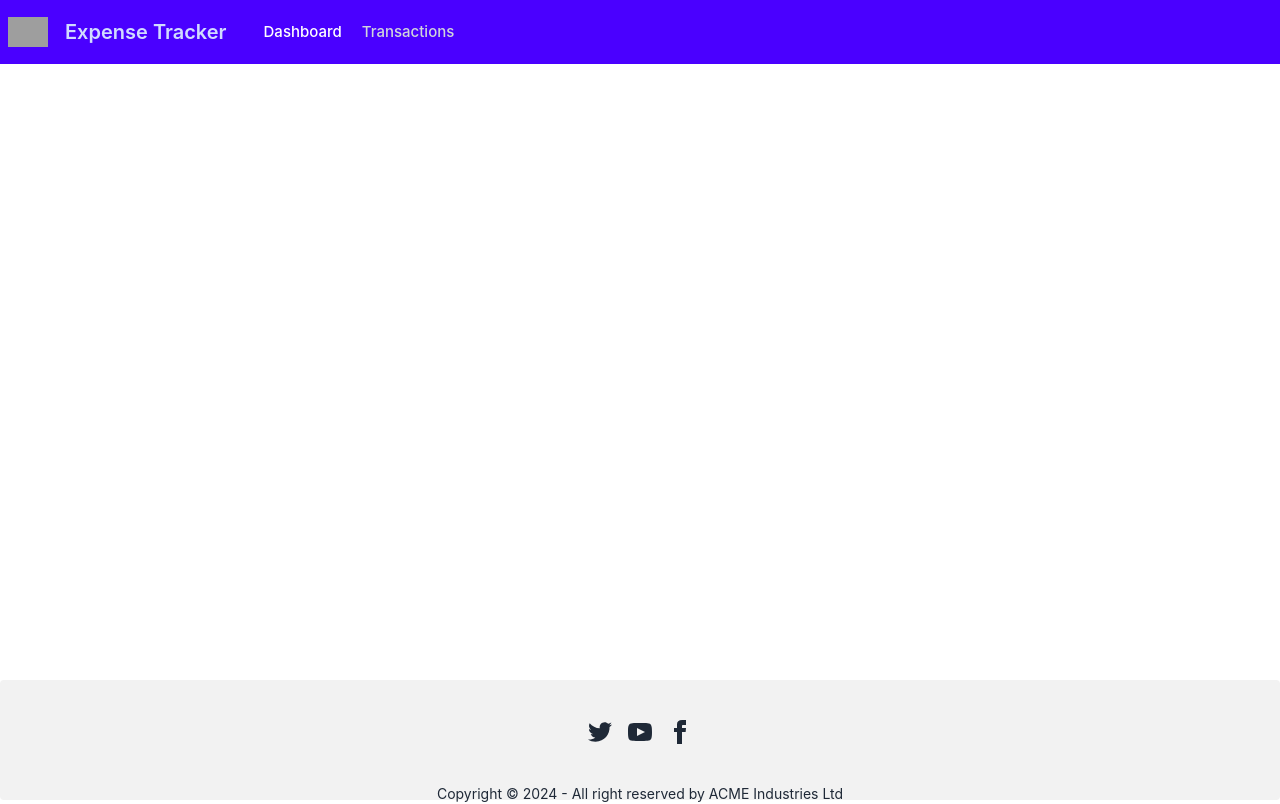
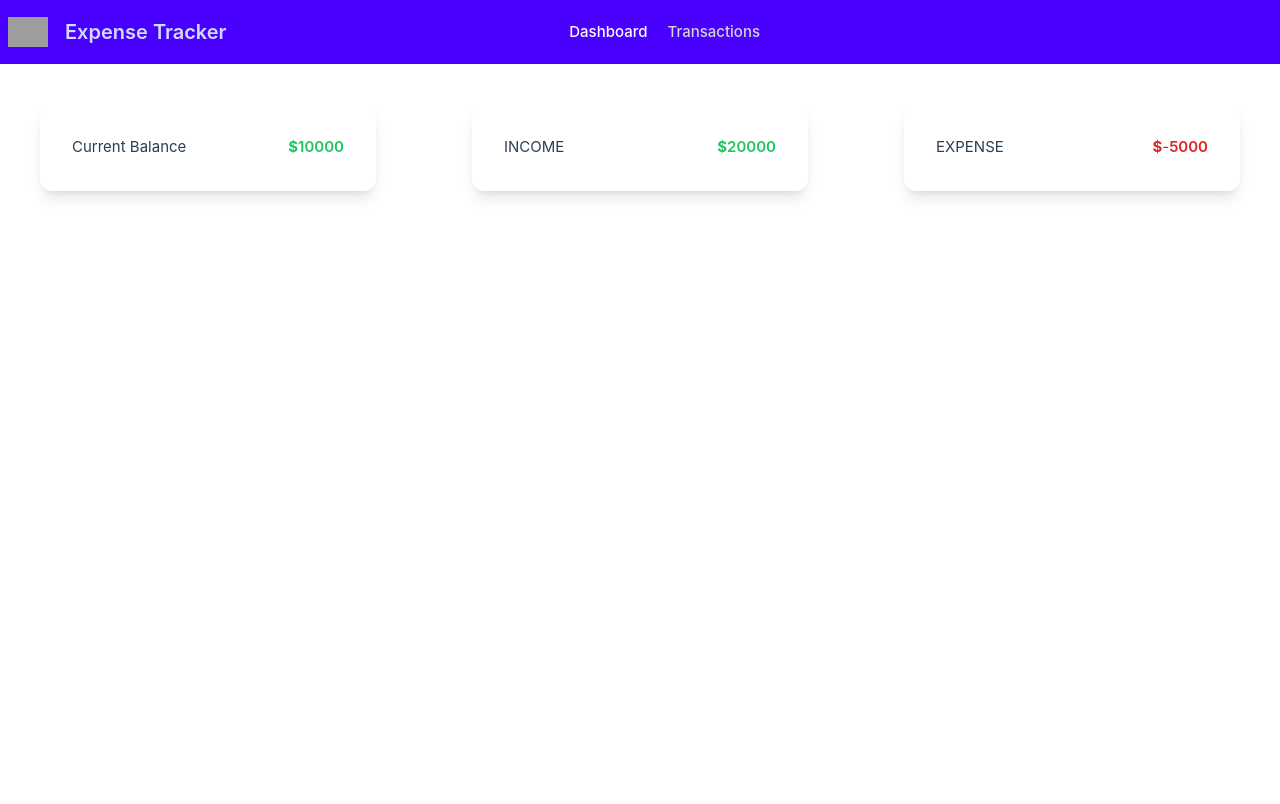
Before and after one commit to Yohannes-F21/vue-expense-tracker, a Vue app: page /dashboard in a window 1280 px wide. Built offline with nearby package versions, Linux system fonts and the light colour scheme; grey boxes are pictures that could not be loaded.

Commit message:
dashboard-page-started

```diff
--- a/src/App.vue
+++ b/src/App.vue
@@ -5,7 +5,7 @@ import Footer from "./components/Footer.vue";
 </script>
 
 <template>
-  <div class="flex flex-col h-screen justify-between">
+  <div class="">
     <!-- <<header>
       <img alt="Vue logo" class="logo" src="@/assets/logo.svg" width="125" height="125" />
 
@@ -22,7 +22,7 @@ import Footer from "./components/Footer.vue";
     <main>
       <RouterView />
     </main>
-    <Footer></Footer>
+    <!-- <Footer></Footer> -->
   </div>
 </template>
 
--- a/src/components/Footer.vue
+++ b/src/components/Footer.vue
@@ -10,7 +10,7 @@
             width="24"
             height="24"
             viewBox="0 0 24 24"
-            class="fill-current"
+            class="fill-current hover:text-[#2596be]"
           >
             <path
               d="M24 4.557c-.883.392-1.832.656-2.828.775 1.017-.609 1.798-1.574 2.165-2.724-.951.564-2.005.974-3.127 1.195-.897-.957-2.178-1.555-3.594-1.555-3.179 0-5.515 2.966-4.797 6.045-4.091-.205-7.719-2.165-10.148-5.144-1.29 2.213-.669 5.108 1.523 6.574-.806-.026-1.566-.247-2.229-.616-.054 2.281 1.581 4.415 3.949 4.89-.693.188-1.452.232-2.224.084.626 1.956 2.444 3.379 4.6 3.419-2.07 1.623-4.678 2.348-7.29 2.04 2.179 1.397 4.768 2.212 7.548 2.212 9.142 0 14.307-7.721 13.995-14.646.962-.695 1.797-1.562 2.457-2.549z"
@@ -22,7 +22,7 @@
             width="24"
             height="24"
             viewBox="0 0 24 24"
-            class="fill-current"
+            class="fill-current hover:text-[#fe0000]"
           >
             <path
               d="M19.615 3.184c-3.604-.246-11.631-.245-15.23 0-3.897.266-4.356 2.62-4.385 8.816.029 6.185.484 8.549 4.385 8.816 3.6.245 11.626.246 15.23 0 3.897-.266 4.356-2.62 4.385-8.816-.029-6.185-.484-8.549-4.385-8.816zm-10.615 12.816v-8l8 3.993-8 4.007z"
@@ -34,7 +34,7 @@
             width="24"
             height="24"
             viewBox="0 0 24 24"
-            class="fill-current"
+            class="fill-current hover:text-[#4a00ff]"
           >
             <path
               d="M9 8h-3v4h3v12h5v-12h3.642l.358-4h-4v-1.667c0-.955.192-1.333 1.115-1.333h2.885v-5h-3.808c-3.596 0-5.192 1.583-5.192 4.615v3.385z"
--- a/src/components/Header.vue
+++ b/src/components/Header.vue
@@ -73,13 +73,15 @@
       </div>
     </nav>
   </header> -->
-  <div class="navbar bg-primary text-primary-content">
+  <div class="navbar bg-primary text-primary-content grid grid-cols-5 gap-4">
+    <div class="col-span-2">
       <img
         src="https://cdn-icons-png.flaticon.com/128/5501/5501375.png"
         alt="expense-tracker"
         class="w-10 h-auto"
       />
       <button class="btn btn-ghost text-xl">Expense Tracker</button>
+    </div>
     <div
       class="flex flex-col gap-5 mt-5 sm:flex-row sm:items-center sm:justify-end sm:mt-0 sm:ps-5"
     >
--- /dev/null
+++ b/src/components/UI/BaseCard.vue
@@ -0,0 +1,26 @@
+<script setup>
+import { computed } from "vue";
+const props = defineProps(["balanceType", "balance"]);
+const textColor = computed(() => {
+  if (props.balanceType === "EXPENSE") {
+    return "text-[#dc2626]";
+  } else return "text-[#22c55e]";
+});
+const textSign = computed(() => {
+  if (props.balanceType === "EXPENSE") {
+    return true;
+  } else {
+    return false;
+  }
+});
+</script>
+<template>
+  <div class="m-10 p-8 rounded-xl shadow-lg flex justify-between">
+    <p>{{ balanceType }}</p>
+    <p class="font-semibold" :class="textColor">
+      <span class="font-bold">$</span><span v-show="textSign">-</span
+      >{{ balance }}
+    </p>
+  </div>
+</template>
+<style scoped></style>
--- a/src/router/index.js
+++ b/src/router/index.js
@@ -1,3 +1,4 @@
+import Dashboard from "@/views/Dashboard.vue";
 import { createRouter, createWebHistory } from "vue-router";
 // import HomeView from "../views/HomeView.vue";
 // import AboutView from "@/views/AboutView.vue";
@@ -8,12 +9,12 @@ const router = createRouter({
   routes: [
     {
       path: "/",
-      name: "home",
-      // component: App,
+      redirect: "/dashboard",
     },
     {
-      path: "/about",
-      name: "about",
+      path: "/dashboard",
+      name: "dashboard",
+      component: Dashboard,
       // route level code-splitting
       // this generates a separate chunk (About.[hash].js) for this route
       // which is lazy-loaded when the route is visited.
--- /dev/null
+++ b/src/views/Dashboard.vue
@@ -0,0 +1,10 @@
+<script setup>
+import BaseCard from "../components/UI/BaseCard.vue";
+</script>
+<template>
+  <div class="grid grid-cols-3 gap-4">
+    <BaseCard balance-type="Current Balance" balance="10000"> </BaseCard>
+    <BaseCard balance-type="INCOME" balance="20000"> </BaseCard>
+    <BaseCard balance-type="EXPENSE" balance="5000"> </BaseCard>
+  </div>
+</template>
```
Lines whose indentation alone changed are shown as unchanged.
